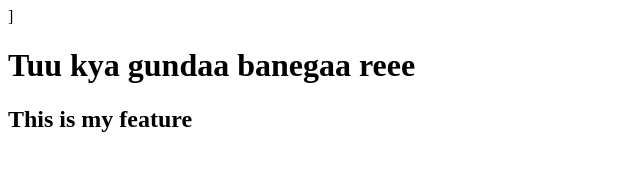
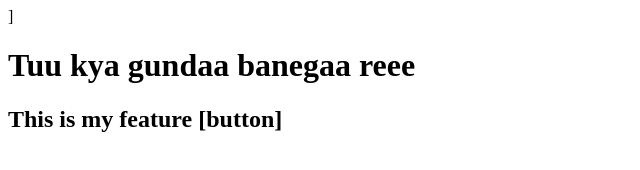
Before and after one commit to WebWalla/localRepo, a plain HTML site: page index.html in a window 1280 px wide. Shown: the whole page, without its empty margins (0-640 px from the left). Drawn offline with Linux system fonts and the light colour scheme.

```diff
--- a/index.html
+++ b/index.html
@@ -8,6 +8,6 @@
 </head>
 <body>
     <h1>Tuu kya gundaa banegaa reee</h1>
-    <h2>This is my feature</h2>
+    <h2>This is my feature [button]</h2>
 </body>
 </html>
```
